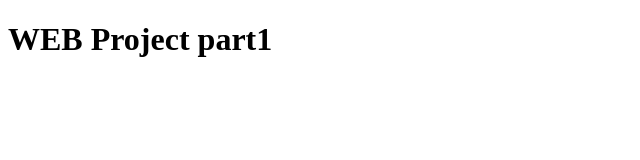
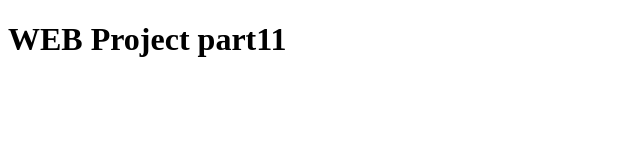
Before and after one commit to BlendiBB/Projekti_Web, a plain HTML site: page index.html in a window 1280 px wide. Shown: the full height of the page, 0-640 px from the left. Drawn offline with Linux system fonts and the light colour scheme.

Commit message:
new layout

```diff
--- a/index.html
+++ b/index.html
@@ -6,6 +6,6 @@
     <title>Document</title>
 </head>
 <body>
-    <h1>WEB Project part1</h1>
+    <h1>WEB Project part11</h1>
 </body>
 </html>
```
